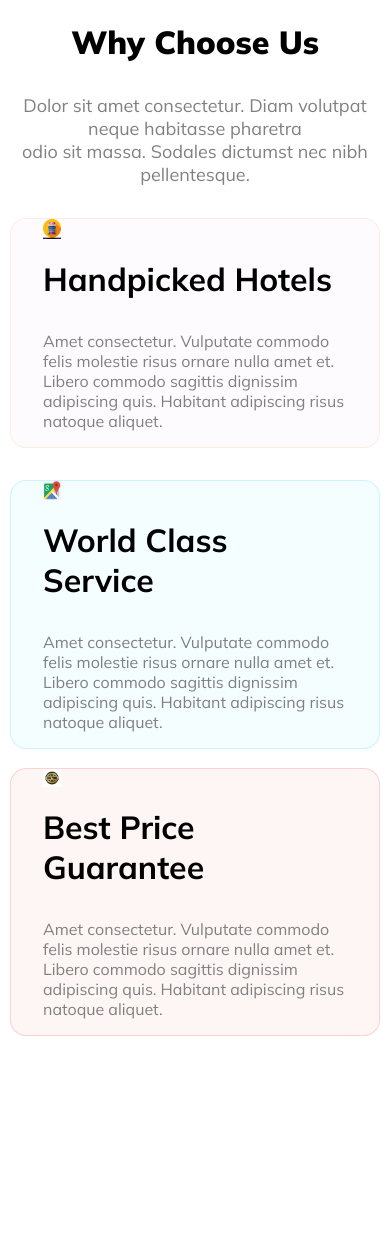
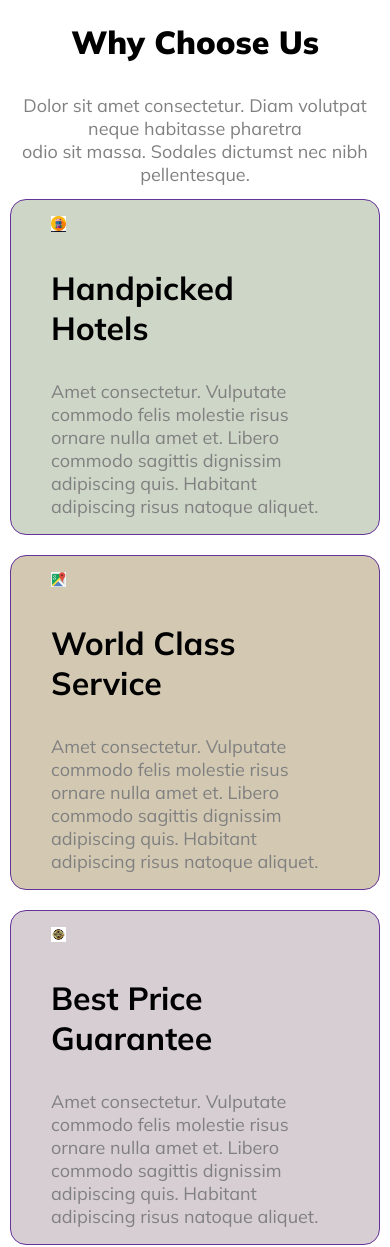
Before and after one commit to MeghlaB/My-Travel, a plain HTML site: page index.html in a window 390 px wide. Shown: the part 3629-4876 px from the top of the page. Before the commit the page ends 4675 px from the top, so only its background shows below. Drawn offline with Linux system fonts and the light colour scheme; a web font is replaced by a local one.

Commit message:
responsive this section

```diff
--- a/Styles/responsive.css
+++ b/Styles/responsive.css
@@ -110,8 +110,6 @@ select{
 .section-card1{
     grid-template-columns: 1fr;
 }
-
-}
 /* who choose responsive */
 .chosse_one_container{
     width: 100%;
@@ -123,12 +121,14 @@ select{
     font-size: 14px;
     padding: 0;
 }
-.card ,
-.card0{
-    grid-template-columns: 1fr;
+.card{
+    flex-direction: column;
+}
+.card>.card1,
+.card>.card2{
+   width: 100%;
+}
+.card0>.card3{
     width: 100%;
-    padding: 0;
 }
-.card1{
-    padding: 0;
 }
--- a/Styles/style.css
+++ b/Styles/style.css
@@ -251,56 +251,68 @@ select{
     color: grey;
 
 }
+.chosse_one_container>.card,
+.chosse_one_container>.card0{
+    width: 100%;
+}
 .card{
-    display: grid;
-    grid-template-columns: 1fr 1fr;
-    gap: 2rem;
-    margin: 1.2rem 0;
-    padding: 0 5rem;
+    display: flex;
+    justify-content: center;
+    align-items: center;
+    gap: 20px;
 }
-.card1>img ,
-.card2>img ,
-.card3>img{
-    width:5%;
-    /* height: 50px; */
-    padding: 0rem 2rem;
+.card >.card1,
+.card >.card2{
+    width: 45%;
+    margin: 0% auto;
+    border: 1px solid rebeccapurple;
+
+
+}
+.card0>.card3{
+    width: 45%;
+    margin: 0% auto;
+    border: 1px solid rebeccapurple;
+    margin-top: 20px;
+
 }
 .card1{
     box-sizing: border-box;
-    border: 1px solid rgba(251, 181, 99, 0.2);
     border-radius: 16px;
-    background: rgba(210, 165, 214, 0.05);
+    border: 1px solid rgb(247, 242, 178);
+    background-color: rgba(155, 173, 143, 0.5);
+}
+.card2{
+    box-sizing: border-box;
+    border-radius: 16px;
+    border: 1px solid rgb(141, 106, 77);
+    background-color: rgba(167, 147, 105, 0.5);
+}
+.card3{
+    box-sizing: border-box;
+    border-radius: 16px;
+    border: 1px solid rgb(146, 106, 133);
+    background-color: rgba(175, 157, 170, 0.5);
+}
+.card1 img,
+.card2 img,
+.card3 img{
+    width: 4%;
+    padding: 1rem 2.5rem;
 
 }
 .card1 h3,
-.card2 h3 ,
+.card2 h3,
 .card3 h3{
-    padding:1rem 2rem ;
     font-size: 2rem;
-    font-weight: bold;
     color: black;
+    padding: 1rem 2.5rem;
 }
 .card1 p,
-.card2 p ,
+.card2 p,
 .card3 p{
-    padding:1rem 2rem ;
-    font-size: 16px;
+    font-size: 18px;
     color: grey;
-}
-.card2{
-    box-sizing: border-box;
-border: 1px solid rgba(41, 206, 246, 0.2);
-border-radius: 16px;
-
-background: rgba(41, 206, 246, 0.05);
-}
-.card0{
-    width: 50%;
-    margin: 0% auto;
-    box-sizing: border-box;
-    border: 1px solid rgba(233, 68, 68, 0.2);
-    border-radius: 16px;
-
-    background: rgba(233, 68, 68, 0.05);
+    padding: 1rem 2.5rem;
 
 }
```
Also changed, not shown: index.html (+1 -0 lines).
